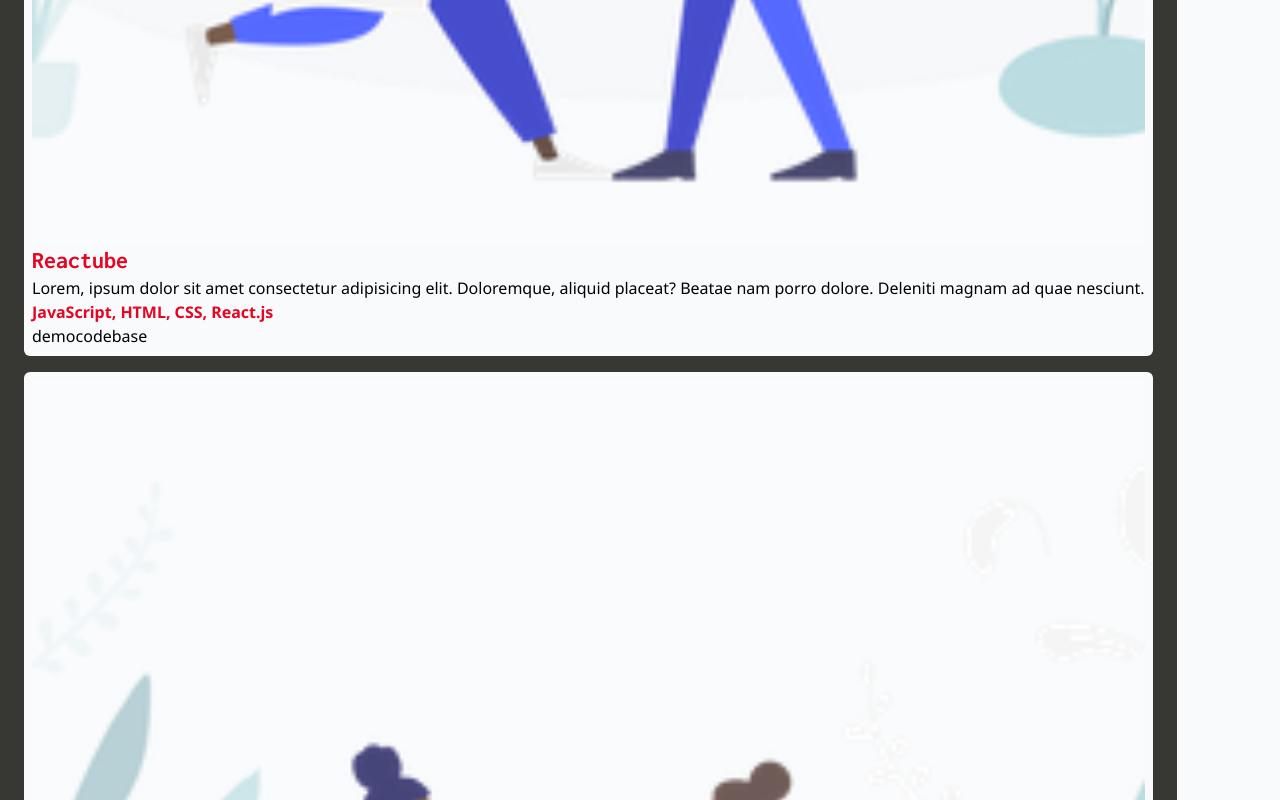
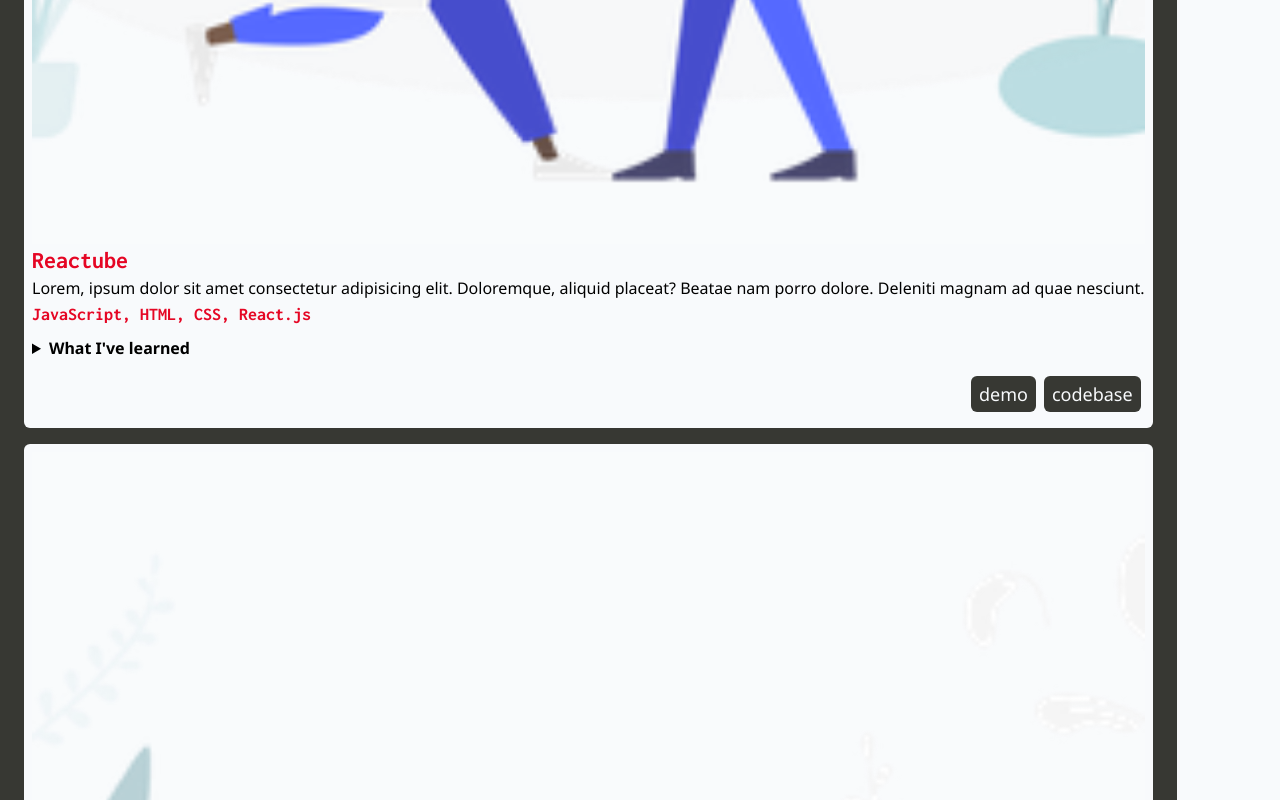
Before and after one commit to silviapio/portfolio, a React (Create React App) app: page / in a window 1280 px wide. Shown: the part 1580-2380 px from the top of the page. Built offline with nearby package versions, Linux system fonts and the light colour scheme.

Commit message:
Button component, projects card styling, fix accessibility of red background

```diff
--- a/src/components/composed/ProjectCard.js
+++ b/src/components/composed/ProjectCard.js
@@ -1,13 +1,21 @@
-export const ProjectCard = ({ imgSrc, altText, title, body, skills }) => {
+import { Button } from "../units/Button";
+
+export const ProjectCard = ({ imgSrc, altText, title, body, skills, learningsText }) => {
   return (
     <div className="flex flex-col bg-slate-50 rounded-md my-4 p-2">
       <img src={imgSrc} alt={altText} />
       <h3 className="text-2xl text-bright-red-text font-semibold font-inconsolata">{title}</h3>
       <p className="font-medium">{body}</p>
-      <p className="text-bright-red-text font-semibold">{skills}</p>
-      <div className="flex">
-        <button>demo</button>
-        <button>codebase</button>
+      <p className="text-lg text-bright-red-text font-semibold font-inconsolata">{skills}</p>
+      {learningsText && (
+        <details>
+          <summary className="my-2 font-semibold">What I've learned</summary>
+          {learningsText}
+        </details>
+      )}
+      <div className="flex justify-end">
+        <Button text="demo" />
+        <Button text="codebase" />
       </div>
     </div>
   );
--- a/src/components/composed/ProjectsSection.js
+++ b/src/components/composed/ProjectsSection.js
@@ -9,6 +9,10 @@ const projectsData = [
     skills: "JavaScript, HTML, CSS, React.js",
     imgSrc: image,
     altText: "snippets of website in different devices",
+    learningsText: `This was my very first React complex project.
+    It was difficult at first, but then got more entertaining.
+    Lorem, ipsum dolor sit amet consectetur adipisicing elit. Doloremque, aliquid placeat? Beatae nam porro dolore. Deleniti magnam ad quae nesciunt.
+    `,
   },
   {
     title: "MWC22",
@@ -36,8 +40,16 @@ const projectsData = [
 /*imgSrc, altText, title, body, skills*/
 
 export const ProjectsSection = () => {
-  const projectCards = projectsData.map(({ title, body, skills, imgSrc, altText }, index) => (
-    <ProjectCard key={index} title={title} body={body} skills={skills} imgSrc={imgSrc} altText={altText} />
+  const projectCards = projectsData.map(({ title, body, skills, imgSrc, altText, learningsText }, index) => (
+    <ProjectCard
+      key={index}
+      title={title}
+      body={body}
+      skills={skills}
+      imgSrc={imgSrc}
+      altText={altText}
+      learningsText={learningsText}
+    />
   ));
   return (
     <div className="mx-[-1rem] mb-4 p-6 bg-dark-slate">
--- /dev/null
+++ b/src/components/units/Button.js
@@ -0,0 +1,13 @@
+export const Button = ({
+  onClick,
+  text,
+  bgColor = "bg-dark-slate",
+  textColor = "text-slate-50",
+  fontSize = "text-lg",
+}) => {
+  return (
+    <button onClick={onClick} className={`rounded-md my-2 mx-1 px-2 py-1 ${fontSize} ${bgColor} ${textColor}`}>
+      {text}
+    </button>
+  );
+};
--- a/src/index.css
+++ b/src/index.css
@@ -23,8 +23,9 @@
 :root {
   --bright-red: #fa2742;
   --bright-red-text: #e50624;
+  --bright-red-bg: #e00623;
   --dark-slate: #373833;
-  --light-slate: #f8fafc;
+  --light-slate: #f8fafc; /* slate-50 */
   --js-yellow: #f7df1e;
   --react-blue: #61dafb;
   --html-red: #e34f26;
--- a/tailwind.config.js
+++ b/tailwind.config.js
@@ -9,6 +9,7 @@ module.exports = {
       colors: {
         "bright-red": "var(--bright-red)",
         "bright-red-text": "var(--bright-red-text)",
+        "bright-red-bg": "var(--bright-red-bg)",
         "dark-slate": "var(--dark-slate)",
         "js-yellow": "var(--js-yellow)",
         "react-blue": "var(--react-blue)",
```
